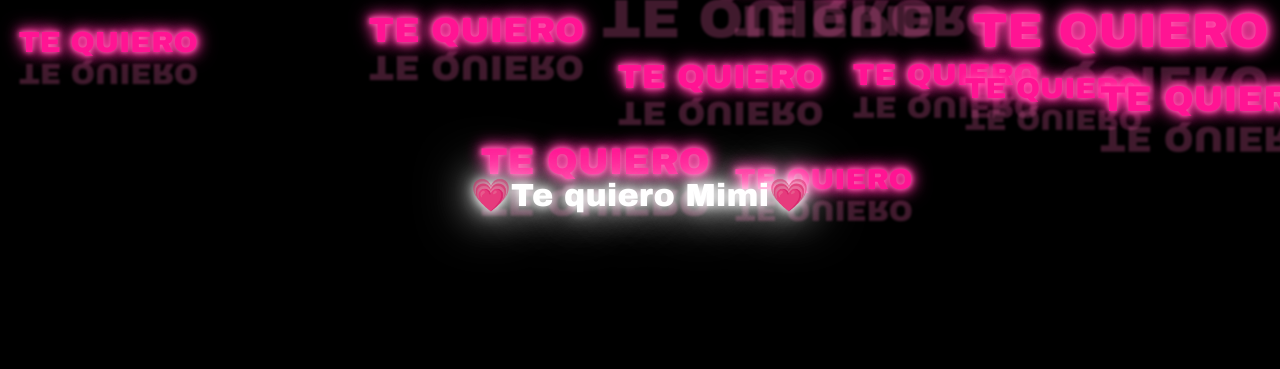
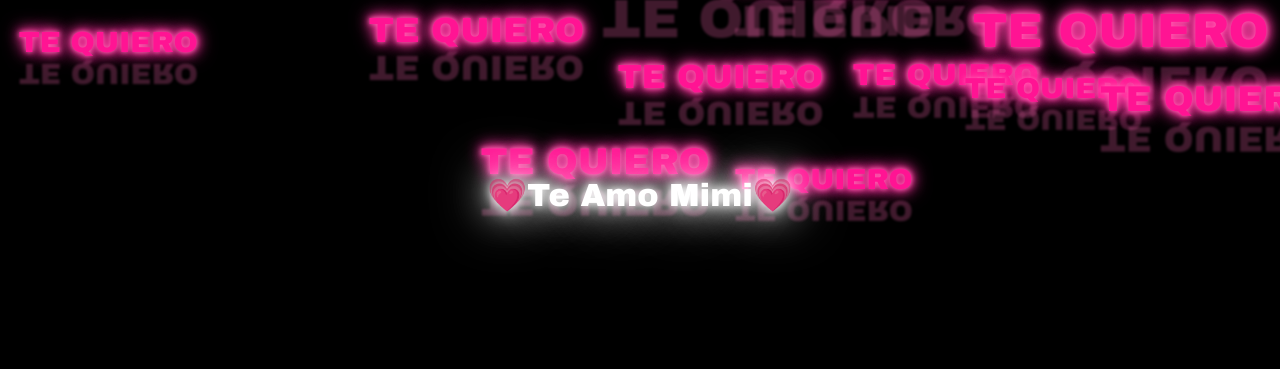
Before and after one commit to Killua-19/Mimii, a plain HTML site: page index.html in a window 1280 px wide. Shown: the part 205-574 px from the top of the page. Drawn offline with Linux system fonts and the light colour scheme.

Commit message:
Update title and center text to 'Te Amo Mimi'

```diff
--- a/index.html
+++ b/index.html
@@ -3,7 +3,7 @@
 <head>
 <meta charset="UTF-8" />
 <meta name="viewport" content="width=device-width, initial-scale=1" />
-<title>💗Te quiero Mimi💗</title>
+<title>💗Te Amo Mimi💗</title>
 <style>
 body, html {
   margin: 0;
@@ -70,7 +70,7 @@ body, html {
 </head>
 <body>
 <div id="falling-container"></div>
-<div id="center-text">💗Te quiero Mimi💗</div>
+<div id="center-text">💗Te Amo Mimi💗</div>
 
 <script>
 const container = document.getElementById('falling-container');
```
